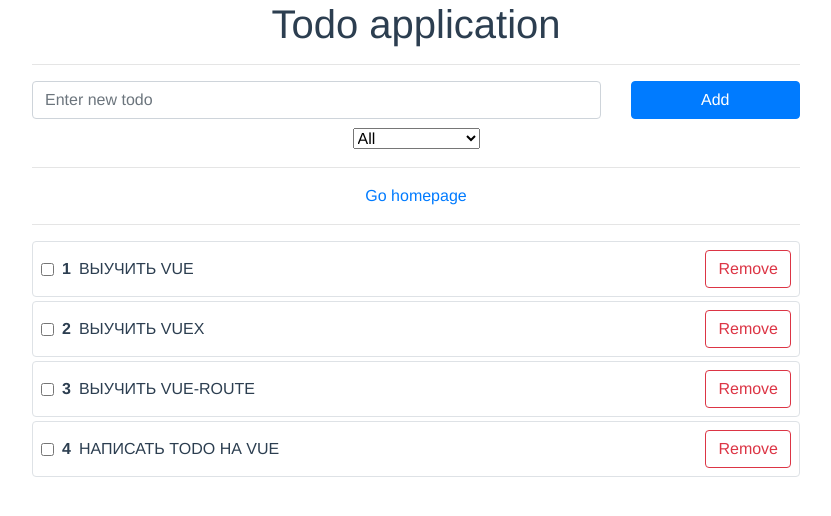
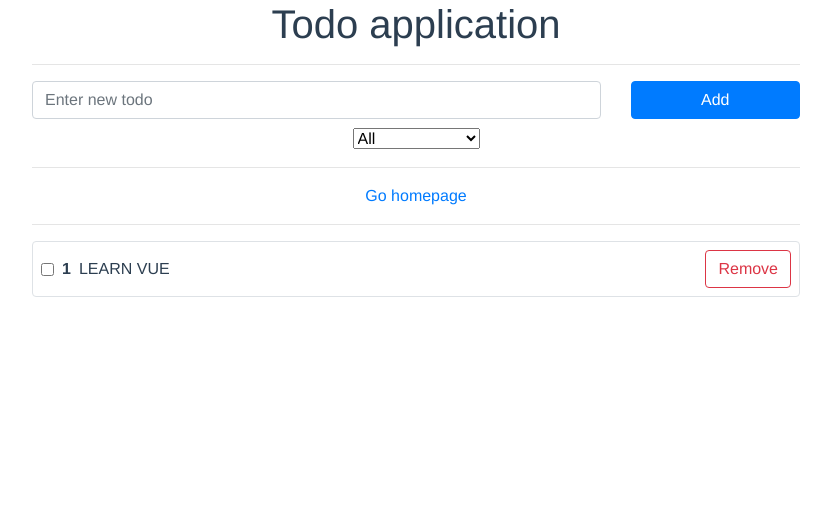
Before and after one commit to Danshin-dev/vue-todo, a Vue app: page /todo in a window 1280 px wide. Shown: the top 516 px of the page, without its empty margins (224-1055 px from the left). Built offline with nearby package versions, Linux system fonts and the light colour scheme.

Commit message:
Перенес все на vuex

```diff
--- a/package.json
+++ b/package.json
@@ -11,7 +11,8 @@
     "bootstrap": "^4.4.1",
     "core-js": "^3.6.4",
     "vue": "^2.6.11",
-    "vue-router": "^3.1.6"
+    "vue-router": "^3.1.6",
+    "vuex": "^3.1.2"
   },
   "devDependencies": {
     "@vue/cli-plugin-babel": "~4.2.0",
--- a/src/components/TodoItem.vue
+++ b/src/components/TodoItem.vue
@@ -1,13 +1,17 @@
 <template>
   <div class="border rounded p-2 d-flex align-items-center mb-1">
-    <input type="checkbox" v-on:change="todo.completed = !todo.completed" />
+    <input
+      type="checkbox"
+      v-bind:checked="todo.completed"
+      v-on:change="changeStatus"
+    />
     <strong class="ml-2">{{ index + 1 }}</strong>
     <span class="ml-2" v-bind:class="{ done: todo.completed }">{{
       todo.title | upperCase
     }}</span>
     <button
       class="btn btn-outline-danger ml-auto"
-      v-on:click="$emit('remove-todo', todo.id)"
+      v-on:click="removeTodo"
     >
       Remove
     </button>
@@ -15,6 +19,7 @@
 </template>
 
 <script>
+import { mapActions } from "vuex";
 export default {
   props: {
     todo: {
@@ -22,6 +27,15 @@ export default {
       required: true
     },
     index: Number
+  },
+  methods: {
+    ...mapActions(["actStatusTodo" , "actRemoveTodo"]),
+    changeStatus() {
+      this.actStatusTodo(this.todo.id);
+    },
+    removeTodo() {
+      this.actRemoveTodo(this.todo.id);
+    }
   },
   filters: {
     upperCase(value) {
--- a/src/components/TodoList.vue
+++ b/src/components/TodoList.vue
@@ -4,7 +4,7 @@
       v-for="(todo , index) of todos"
       v-bind:todo="todo"
       v-bind:index="index"
-      v-bind:key="todo.id"
+      v-bind:key="index"
       v-on:remove-todo="removeTodo"
     />
   </div>
--- a/src/components/addTodo.vue
+++ b/src/components/addTodo.vue
@@ -18,17 +18,14 @@
 </template>
 
 <script>
+import { mapActions } from "vuex";
+
 export default {
   methods: {
+    ...mapActions(["sendTodo"]),
     submitHandler() {
       if (this.title.trim()) {
-        const newTodo = {
-          id: Date.now(),
-          title: this.title,
-          complite: false
-        };
-
-        this.$emit("add-todo", newTodo);
+        this.sendTodo(this.title);
         this.title = "";
       }
     }
--- a/src/main.js
+++ b/src/main.js
@@ -1,11 +1,13 @@
 import Vue from "vue";
 import App from "./App.vue";
-import router from './router'
+import router from "./router";
+import store from "./store/v-store";
 import "bootstrap/dist/css/bootstrap.css";
 
 Vue.config.productionTip = false;
 
 new Vue({
+  store,
   router,
   render: h => h(App)
 }).$mount("#app");
--- /dev/null
+++ b/src/store/v-store.js
@@ -0,0 +1,53 @@
+import Vue from "vue";
+import Vuex from "vuex";
+
+Vue.use(Vuex);
+
+export default new Vuex.Store({
+  actions: {
+    sendTodo(ctx, title) {
+      const todo = { id: new Date(), title, completed: false };
+      ctx.commit("addTodo", todo);
+    },
+    actStatusTodo({ commit }, id) {
+      commit("mutStatusTodo", id);
+    },
+    actRemoveTodo({ commit }, id) {
+      commit("mutRemoveTodo", id);
+    }
+  },
+  mutations: {
+    addTodo(state, todo) {
+      state.todos.push(todo);
+    },
+    mutStatusTodo(state, id) {
+      const index = state.todos.findIndex(el => el.id === id);
+      state.todos[index].completed = !state.todos[index].completed;
+    },
+    mutRemoveTodo(state, id) {
+      state.todos = state.todos.filter(el => el.id !== id);
+    }
+  },
+  state: {
+    todos: [{ id: 1, title: "learn vue", completed: false }]
+  },
+  getters: {
+    allTodos(state) {
+      return state.todos;
+    },
+    filterTodos(state) {
+      return filter => {
+        console.log(filter);
+        if (filter === "completed") {
+          return state.todos.filter(el => el.completed);
+        }
+
+        if (filter === "not-completed") {
+          return state.todos.filter(el => !el.completed);
+        }
+
+        return state.todos;
+      };
+    }
+  }
+});
--- a/src/views/Todo.vue
+++ b/src/views/Todo.vue
@@ -1,6 +1,6 @@
 <template>
   <div>
-    <add-todo @add-todo="addTodo" />
+    <add-todo />
     <select v-model="filter">
       <option value="all">All</option>
       <option value="completed">Completed</option>
@@ -10,29 +10,23 @@
     <router-link to="/" class="text-center">Go homepage</router-link>
     <hr />
     <TodoList
-      v-bind:todos="filteredProps"
+      v-bind:todos="this.filterTodos(this.filter)"
       @remove-todo="removeTodo"
-      v-if="filteredProps.length"
+      v-if="this.filterTodos(this.filter)"
     />
     <p class="text-center" v-else>No todos</p>
   </div>
 </template>
 
 <script>
+import { mapGetters } from "vuex";
 import addTodo from "@/components/addTodo";
 import TodoList from "@/components/TodoList";
 
 export default {
-  name: "App",
   components: { addTodo, TodoList },
   data() {
     return {
-      todos: [
-        { id: 1, title: "Выучить vue", completed: false },
-        { id: 2, title: "Выучить vuex", completed: false },
-        { id: 3, title: "Выучить vue-route", completed: false },
-        { id: 4, title: "Написать todo на vue", completed: false }
-      ],
       filter: "all"
     };
   },
@@ -45,17 +39,7 @@ export default {
     }
   },
   computed: {
-    filteredProps() {
-      if (this.filter === "completed") {
-        return this.todos.filter(t => t.completed);
-      }
-
-      if (this.filter === "not-completed") {
-        return this.todos.filter(t => !t.completed);
-      }
-
-      return this.todos;
-    }
+    ...mapGetters(["allTodos" , "filterTodos"])
   }
 };
 </script>
```
Also changed, not shown: 2 other files (tests, documents, lock files or other folders).
